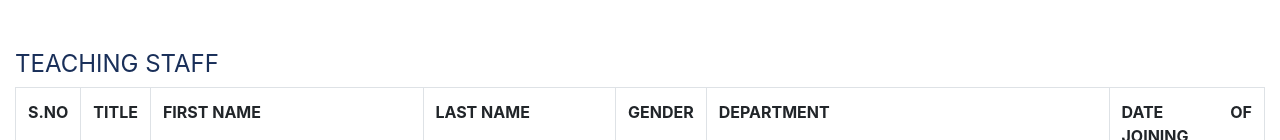
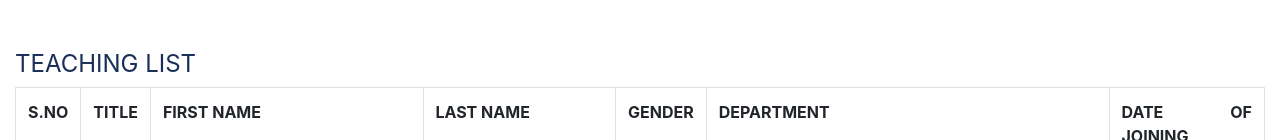
Before and after one commit to nikhil-swamix/islfinal, a React (Create React App) app: page /faculty in a window 1280 px wide. Shown: the part 641-781 px from the top of the page. Built offline with nearby package versions, Linux system fonts and the light colour scheme; no server answers.

Commit message:
31122022-2

```diff
--- a/src/Components/Pages/Other/components/faculty/Faculty.js
+++ b/src/Components/Pages/Other/components/faculty/Faculty.js
@@ -83,7 +83,7 @@ const Faculty = () => {
                   <TabPanel className="tab-content tab-content-info text-justify">
                     <div className="mt-5">
 
-                      <h4>Teaching Staff</h4>
+                      <h4>Teaching List</h4>
                       <Table striped bordered hover>
     <tr>
         <th>S.No</th>
@@ -1249,9 +1249,9 @@ const Faculty = () => {
                   <TabPanel className="tab-content tab-content-info text-justify">
                     <div className="mt-5 capital" >
 
-                      <h4>Non-Teaching Staff</h4>
-
-                        <p>The Non Teaching Staff includes; Laboratory Technicians, Laboratory Assistants, Office Assistants, Drivers, Watchmans, Sweepers (Ayas), Admin Staff.</p>
+                      <h4>Non-Teaching List</h4>
+
+                        <p>The Non Teaching List includes; Laboratory Technicians, Laboratory Assistants, Office Assistants, Drivers, Watchmans, Sweepers (Ayas), Admin Staff.</p>
 
                         <Table striped bordered hover>
                         <tr>
```
